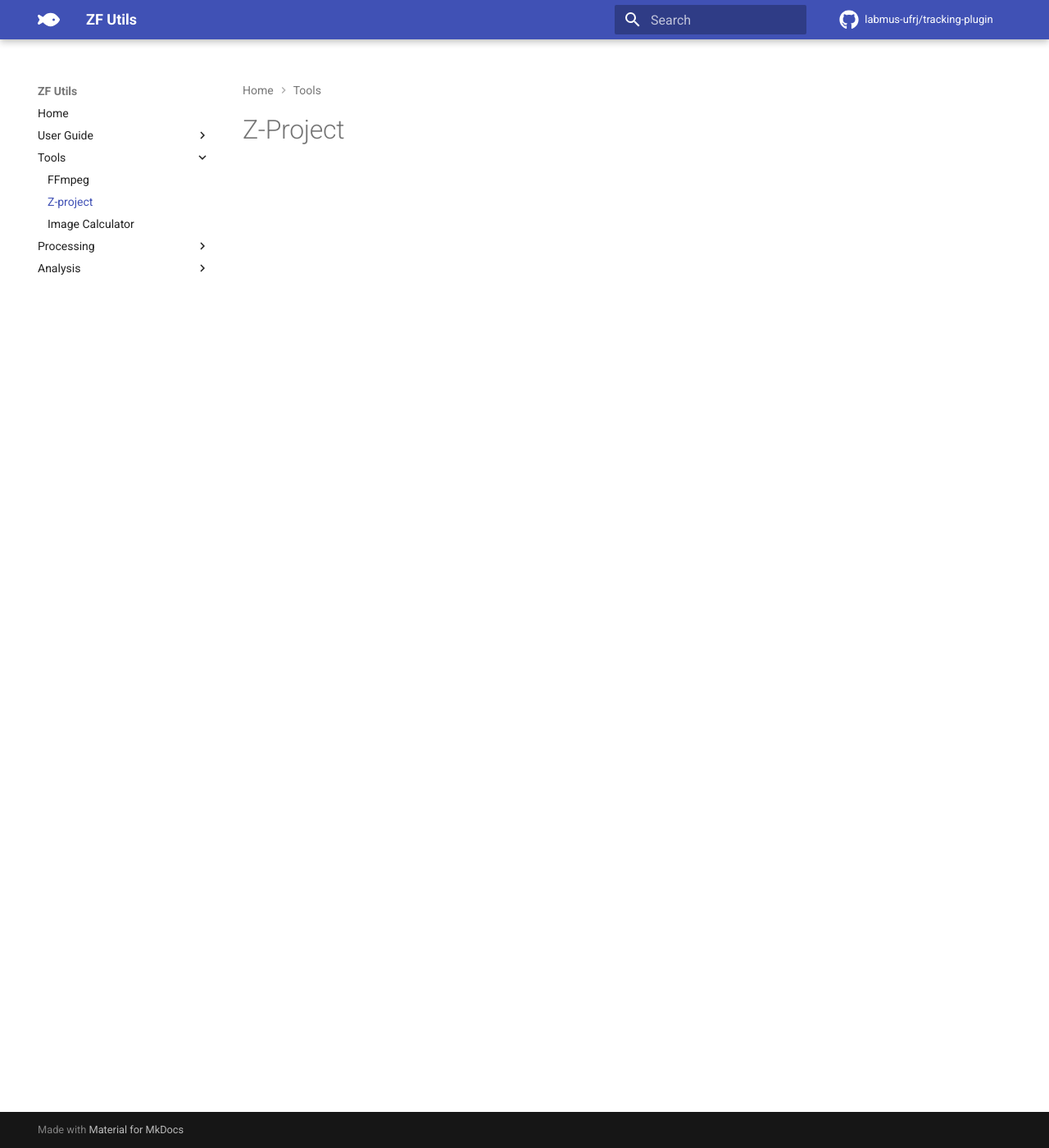
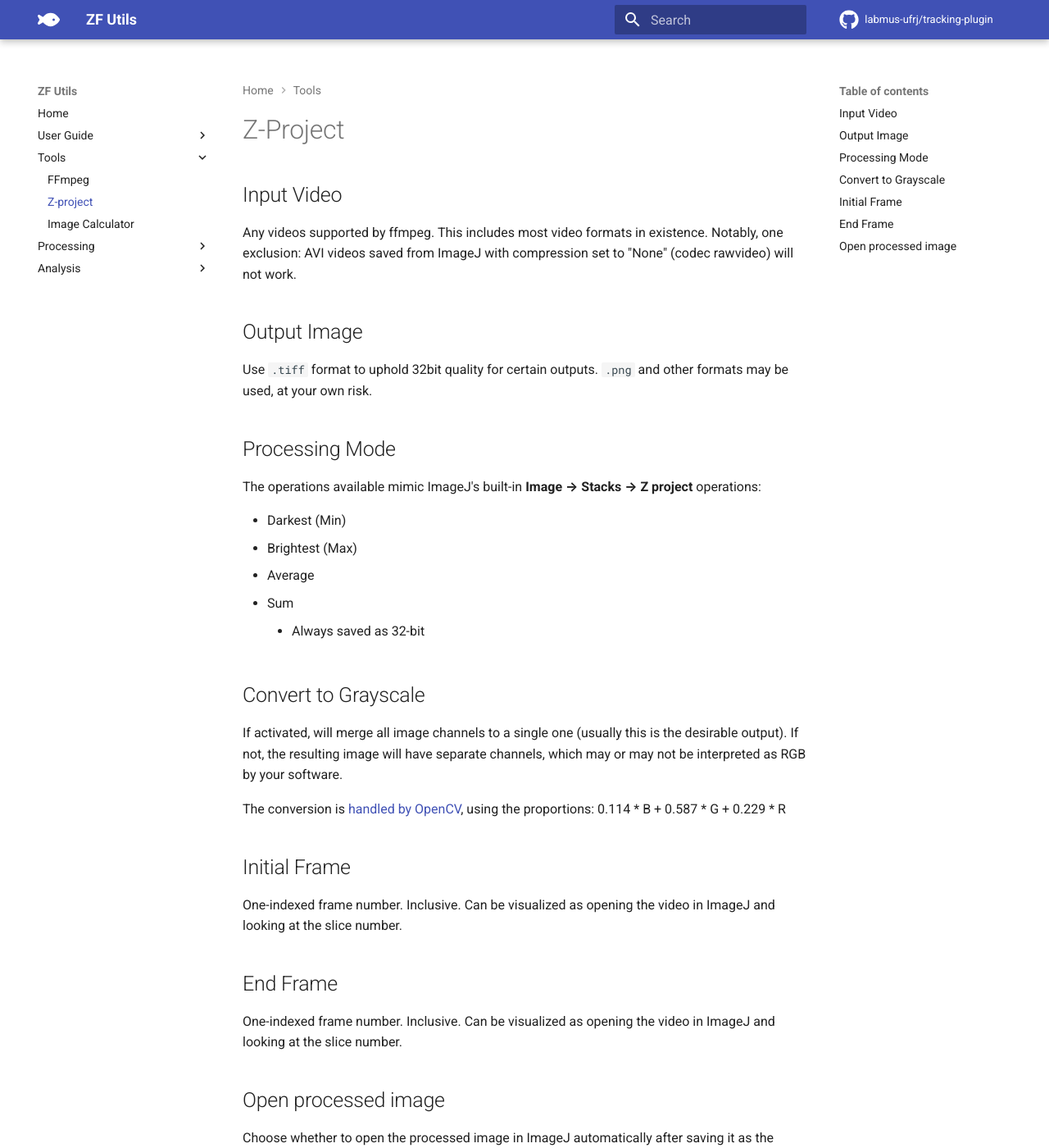
Before and after one commit to labmus-ufrj/Animove, an MkDocs documentation site: the page built from docs/docs/tools/z-project.md, in a window 1280 px wide and 1400 px high. Shown: the whole window at 82% size. Built offline with MkDocs 1.6.1 and Material for MkDocs 9.7.7, drawn with Linux system fonts in a browser that asks for light colours; comment, search, counter and statistics services are not loaded; some of the changed text lies outside the part shown.

Commit message:
ffmpeg starts faster; many zproject fixes; documentation

```diff
--- a/docs/docs/tools/z-project.md
+++ b/docs/docs/tools/z-project.md
@@ -1 +1,31 @@
 # Z-Project
+
+## Input Video
+Any videos supported by ffmpeg. This includes most video formats in existence. Notably, one exclusion: AVI videos saved from ImageJ with compression set to "None" (codec rawvideo) will not work.
+
+## Output Image
+Use `.tiff` format to uphold 32bit quality for certain outputs. `.png` and other formats may be used, at your own risk.
+
+## Processing Mode
+The operations available mimic ImageJ's built-in **Image → Stacks → Z project** operations:
+
+* Darkest (Min)
+* Brightest (Max)
+* Average
+* Sum
+    * Always saved as 32-bit
+
+## Convert to Grayscale
+If activated, will merge all image channels to a single one (usually this is the desirable output).
+If not, the resulting image will have separate channels, which may or may not be interpreted as RGB by your software.
+
+The conversion is [handled by OpenCV](https://docs.opencv.org/4.12.0/de/d25/imgproc_color_conversions.html), using the proportions: 0.114 * B + 0.587 * G + 0.229 * R
+
+## Initial Frame
+One-indexed frame number. Inclusive. Can be visualized as opening the video in ImageJ and looking at the slice number.
+
+## End Frame
+One-indexed frame number. Inclusive. Can be visualized as opening the video in ImageJ and looking at the slice number.
+
+## Open processed image
+Choose whether to open the processed image in ImageJ automatically after saving it as the specified Output Image.
```
Also changed, not shown: docs/docs/index.md (+1 -1 lines), 8 other files.
